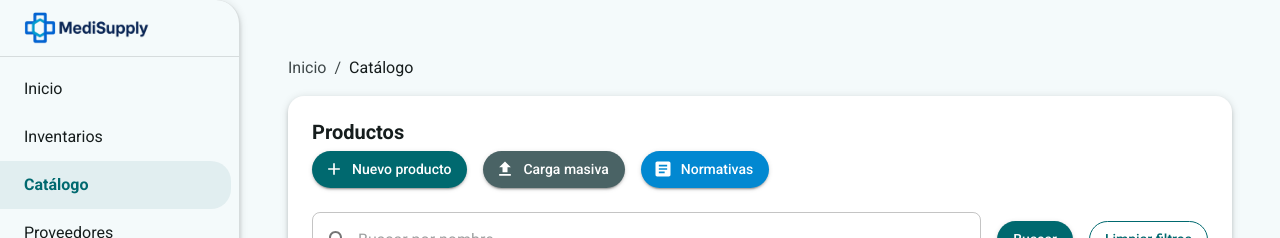
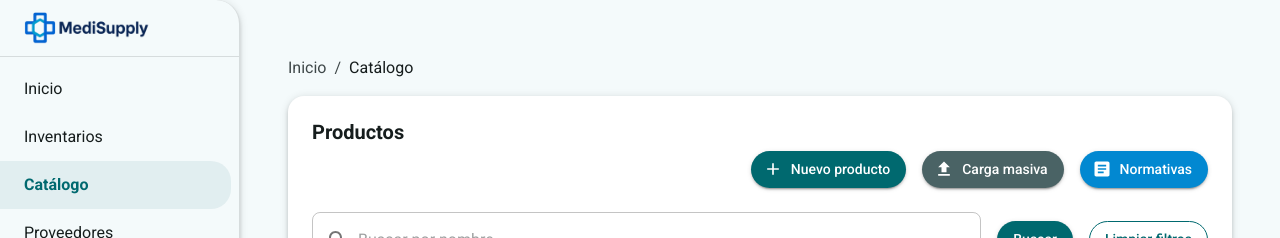
Before and after one commit to Grupo8-MediSupply/Web-MediSupply-2, a React (Vite) app: page /catalogo in a window 1280 px wide. Shown: the top 238 px of the page. Built offline with nearby package versions, Linux system fonts and the light colour scheme; no server answers; sample sign-in values are in the browser's storage.

Commit message:
fix: arreglar alineamiento de botones de carga

```diff
--- a/src/pages/Catalogo.jsx
+++ b/src/pages/Catalogo.jsx
@@ -255,7 +255,13 @@ function Catalogo() {
         </Typography>
 
         {/* Botones de acción */}
-        <Grid container spacing={2} sx={{ mb: 3 }}>
+        <Grid
+          container
+          spacing={2}
+          justifyContent="flex-end"   // Alinea los botones a la derecha
+          alignItems="center"
+          sx={{ mb: 3 }}
+        >
           <Grid item>
             <Button
               variant="contained"
```
